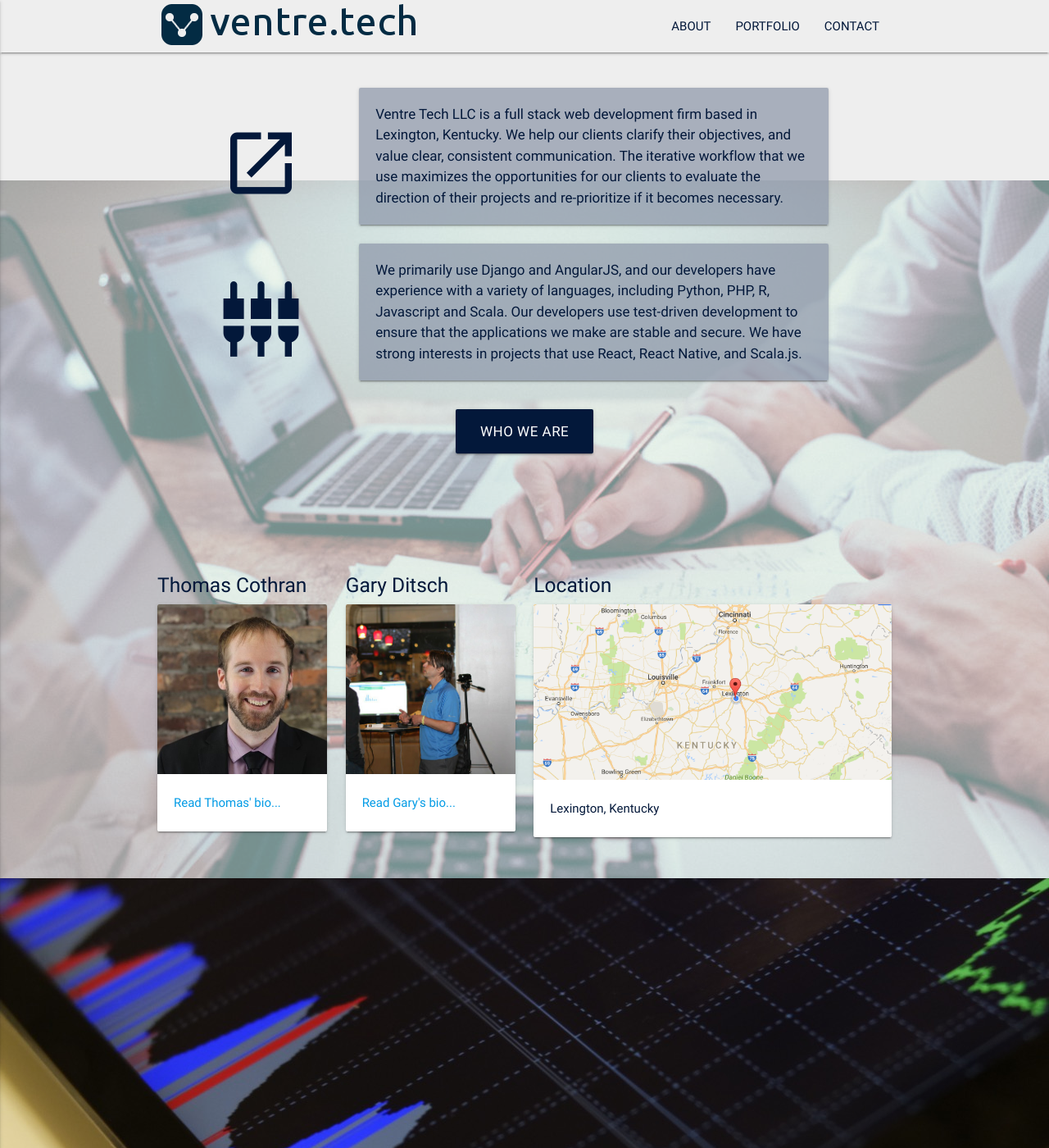
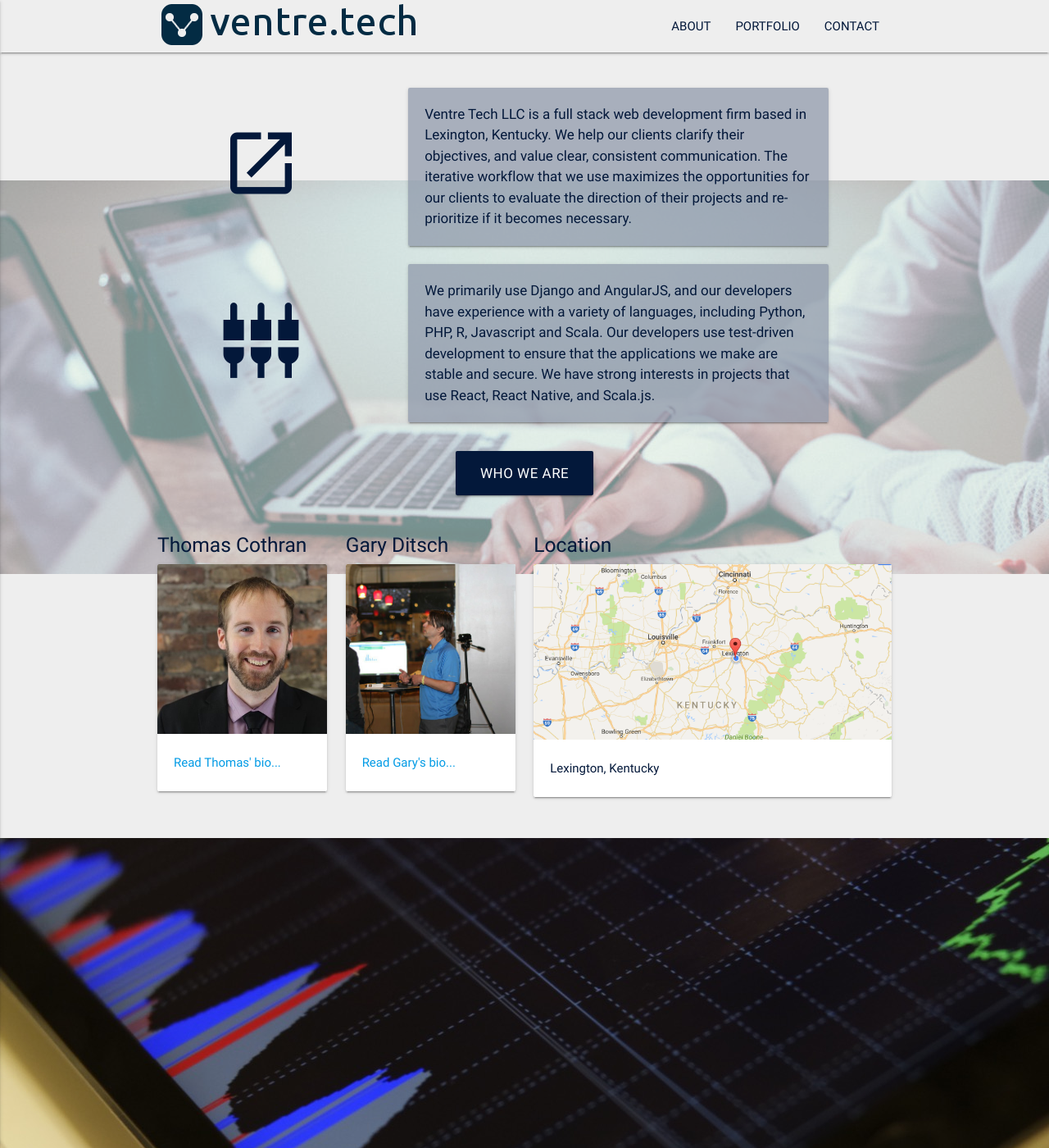
Before and after one commit to VentreTech/ventre_tech, a Jekyll site: the page built from index.html, in a window 1280 px wide and 1400 px high. Shown: the whole window at 82% size. Built offline with Jekyll 4.4.1, drawn with Linux system fonts in a browser that asks for light colours; nearby versions of some CDN libraries.

Commit message:
Improves the way the background cover image lines up with the boxes on different sized screens.

```diff
--- a/css/style.css
+++ b/css/style.css
@@ -50,15 +50,36 @@
   }
 }
 
-@media only screen and (max-width : 600px) {
+@media only screen and (min-width: 1881px) {
+    #index-banner:before {
+        background-size: cover;
+    }
+}
+
+@media only screen and (max-width : 1880px) and (min-width : 1380px) {
+    #index-banner:before {
+        max-height: 580px;
+    }
+}
+
+@media only screen and (max-width : 1379px) and (min-width : 600px) {
+    #index-banner:before {
+        max-height: 700px;
+    }
+}
+
+@media only screen and (max-width : 600px) and (min-width : 375) {
   #index-banner .section {
     top: 0;
   }
 }
 
-.icon-block {
-  padding: 0 15px;
+@media only screen and (max-width: 374) {
+    #index-banner:before {
+        max-height: 900px;
+    }
 }
+
 .icon-block .material-icons {
   font-size: inherit;
 }
@@ -86,7 +107,6 @@
 
 #index-banner .card-panel {
   background-color: rgba(138, 149, 167, .7);
-  margin-left: -4rem;
 }
 
 #index-banner .material-icons {
@@ -94,9 +114,6 @@
     padding-top: 50px;
 }
 
-#about {
-  padding-top: 100px;
-}
 
 #contact-section,
 #contact-section .card {
--- a/index.html
+++ b/index.html
@@ -6,6 +6,7 @@
 <div id="index-banner">
     <div class="section no-pad-bot">
       <div class="container">
+          <div class="card-overlays">
               <div class="row">
                   <!--
                 <h1 class="header hide-on-med-and-down">
@@ -28,10 +29,10 @@
                       </div>
                   </div>
                     <div class="col s12 m12 l3 left offset-l1 hide-on-med-and-down">
-                    <i class="material-icons">settings_input_component</i>
+                        <i class="material-icons technologies-icon">settings_input_component</i>
                     </div>
                   <div class="col s12 m12 l7">
-                  <div class="card-panel card-overlay">
+                      <div class="card-panel card-overlay technologies-card">
                   We primarily use Django and AngularJS, and our developers have
                   experience with a variety of languages, including Python, PHP,
                   R, Javascript and Scala. Our developers
@@ -47,6 +48,7 @@
                           href="/#about">
                           Who We Are
                       </a>
+                  </div>
               </div>
           </div>
       </div>
```
Lines whose indentation alone changed are shown as unchanged.
